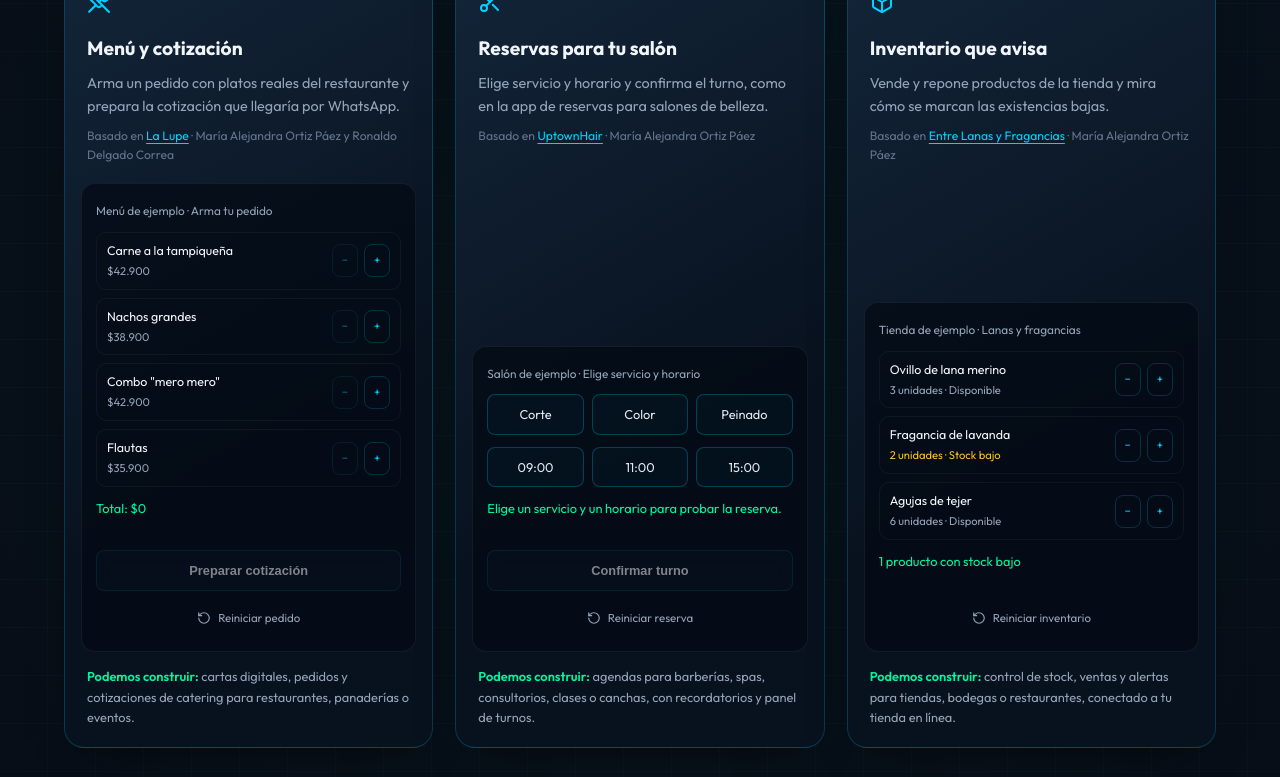
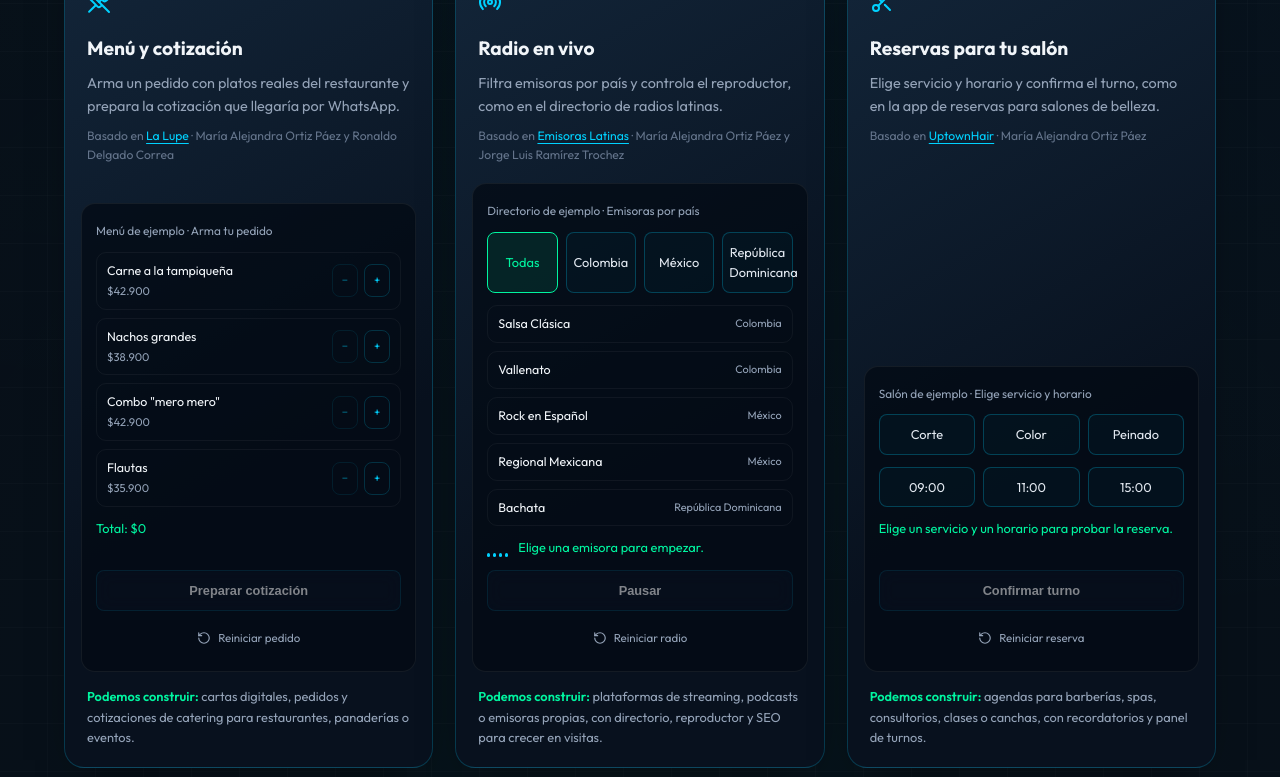
Before and after one commit to Maleja-Ortiz12/TreesSide-Developers, a Next.js app: page / in a window 1280 px wide. Shown: the part 1340-2117 px from the top of the page. Built offline with nearby package versions, Linux system fonts and the light colour scheme.

Commit message:
feat(home): add Emisoras Latinas radio demo with country filter and player

```diff
--- a/src/components/HomeDemos.tsx
+++ b/src/components/HomeDemos.tsx
@@ -1,10 +1,11 @@
 import type { ComponentType } from 'react';
 import Link from 'next/link';
-import { Scissors, Package, UtensilsCrossed, ArrowRight, type LucideIcon } from 'lucide-react';
+import { Scissors, Package, UtensilsCrossed, Radio, ArrowRight, type LucideIcon } from 'lucide-react';
 import { FEATURED_PROJECTS } from '@/data/content';
 import { BookingDemo } from './demos/BookingDemo';
 import { InventoryDemo } from './demos/InventoryDemo';
 import { MenuQuoteDemo } from './demos/MenuQuoteDemo';
+import { RadioDemo } from './demos/RadioDemo';
 import styles from './HomeDemos.module.css';
 
 interface DemoCard {
@@ -22,6 +23,11 @@ const DEMOS: DemoCard[] = [
     project: 'La Lupe', title: 'Menú y cotización', icon: UtensilsCrossed, Demo: MenuQuoteDemo,
     description: 'Arma un pedido con platos reales del restaurante y prepara la cotización que llegaría por WhatsApp.',
     canBuild: 'cartas digitales, pedidos y cotizaciones de catering para restaurantes, panaderías o eventos.',
+  },
+  {
+    project: 'Emisoras Latinas', title: 'Radio en vivo', icon: Radio, Demo: RadioDemo,
+    description: 'Filtra emisoras por país y controla el reproductor, como en el directorio de radios latinas.',
+    canBuild: 'plataformas de streaming, podcasts o emisoras propias, con directorio, reproductor y SEO para crecer en visitas.',
   },
   {
     project: 'UptownHair', title: 'Reservas para tu salón', icon: Scissors, Demo: BookingDemo,
--- /dev/null
+++ b/src/components/demos/RadioDemo.tsx
@@ -0,0 +1,55 @@
+'use client';
+
+import { useState } from 'react';
+import { RotateCcw } from 'lucide-react';
+import styles from './demos.module.css';
+
+// Sample genre stations; no audio is streamed.
+const STATIONS: { name: string; country: string }[] = [
+  { name: 'Salsa Clásica', country: 'Colombia' },
+  { name: 'Vallenato', country: 'Colombia' },
+  { name: 'Rock en Español', country: 'México' },
+  { name: 'Regional Mexicana', country: 'México' },
+  { name: 'Bachata', country: 'República Dominicana' },
+];
+const COUNTRIES = ['Todas', ...Array.from(new Set(STATIONS.map(station => station.country)))];
+
+export function RadioDemo() {
+  const [country, setCountry] = useState('Todas');
+  const [current, setCurrent] = useState<(typeof STATIONS)[number] | null>(null);
+  const [playing, setPlaying] = useState(false);
+  const visible = STATIONS.filter(station => country === 'Todas' || station.country === country);
+  return (
+    <div className={styles.simulator}>
+      <p className={styles.label}>Directorio de ejemplo · Emisoras por país</p>
+      <div className={styles.choices} role="group" aria-label="Filtrar por país">
+        {COUNTRIES.map(name => (
+          <button type="button" key={name} aria-pressed={country === name} onClick={() => setCountry(name)}>{name}</button>
+        ))}
+      </div>
+      <ul className={styles.list}>
+        {visible.map(station => (
+          <li key={station.name}>
+            <button type="button" className={styles.station} aria-label={`Escuchar ${station.name}`}
+              aria-pressed={current?.name === station.name} onClick={() => { setCurrent(station); setPlaying(true); }}>
+              <span>{station.name}</span><small>{station.country}</small>
+            </button>
+          </li>
+        ))}
+      </ul>
+      <div className={styles.nowPlaying}>
+        <span className={styles.equalizer} data-playing={playing} aria-hidden="true"><i /><i /><i /><i /></span>
+        <p className={styles.status} role="status">
+          {!current ? 'Elige una emisora para empezar.'
+            : playing ? `En vivo (simulado): ${current.name} · ${current.country}` : `En pausa: ${current.name}`}
+        </p>
+      </div>
+      <button type="button" className="btn btn-secondary" disabled={!current} onClick={() => setPlaying(value => !value)}>
+        {playing || !current ? 'Pausar' : 'Reanudar'}
+      </button>
+      <button type="button" className={styles.reset} onClick={() => { setCountry('Todas'); setCurrent(null); setPlaying(false); }}>
+        <RotateCcw size={14} aria-hidden="true" />Reiniciar radio
+      </button>
+    </div>
+  );
+}
--- a/src/components/demos/demos.module.css
+++ b/src/components/demos/demos.module.css
@@ -15,3 +15,16 @@
 .rowActions { display: flex; gap: 6px; }
 .smallAction { padding: 6px 9px; border: 1px solid #00d2ff30; border-radius: 8px; background: transparent; color: var(--primary-cyan); font: inherit; font-size: .72rem; cursor: pointer; }
 .smallAction[aria-pressed='true'] { border-color: var(--primary-green); color: var(--primary-green); background: #00f5a012; }
+.station { width: 100%; display: flex; justify-content: space-between; align-items: center; gap: 8px; padding: 8px 10px; border: 1px solid #ffffff0c; border-radius: 10px; background: transparent; color: var(--text-main); font: inherit; font-size: .78rem; text-align: left; cursor: pointer; }
+.station small { color: var(--text-muted); font-size: .68rem; }
+.station[aria-pressed='true'] { border-color: var(--primary-green); background: #00f5a010; }
+.nowPlaying { display: flex; align-items: center; gap: 10px; }
+.nowPlaying .status { min-height: 0; }
+.equalizer { display: inline-flex; align-items: flex-end; gap: 3px; height: 18px; flex-shrink: 0; }
+.equalizer i { width: 3px; height: 4px; border-radius: 2px; background: var(--primary-cyan); }
+.equalizer[data-playing='true'] i { animation: eq 900ms ease-in-out infinite alternate; }
+.equalizer[data-playing='true'] i:nth-child(2) { animation-delay: -300ms; }
+.equalizer[data-playing='true'] i:nth-child(3) { animation-delay: -600ms; }
+.equalizer[data-playing='true'] i:nth-child(4) { animation-delay: -150ms; }
+@keyframes eq { from { height: 4px; } to { height: 18px; } }
+@media (prefers-reduced-motion: reduce) { .equalizer[data-playing='true'] i { animation: none; height: 12px; } }
```
Also changed, not shown: 1 other file (tests, documents, lock files or other folders).
